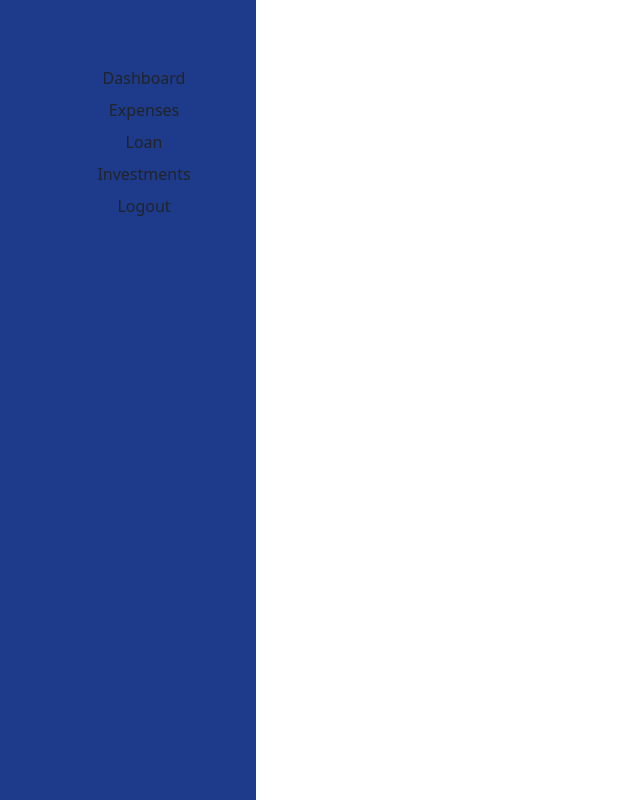
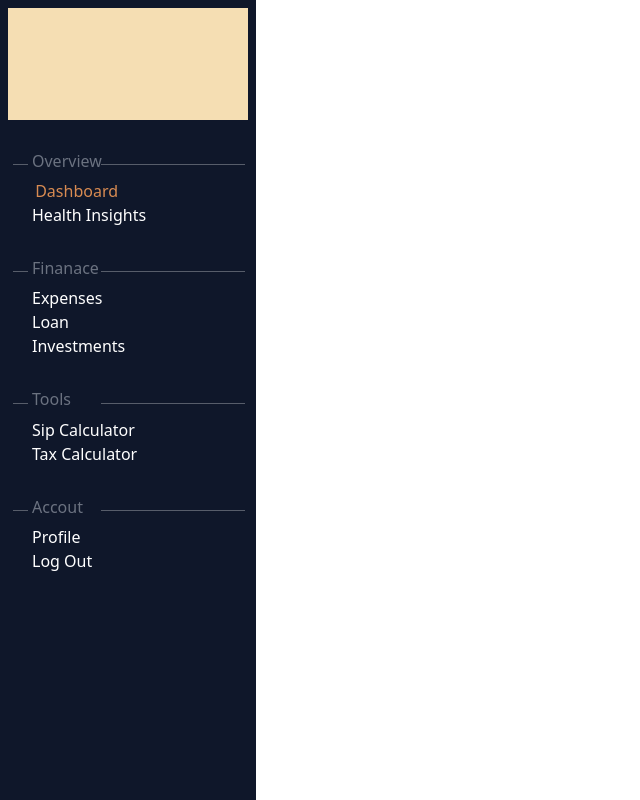
Before and after one commit to vibhasJayavantNatekar/Personal-Finance-Intelligence, a React (Vite) app in the folder frontend/: page /dash in a window 1280 px wide. Shown: the whole page, without its empty margins (0-640 px from the left). Built offline with nearby package versions, Linux system fonts and the light colour scheme.

Commit message:
Design a Sidebar Component

```diff
--- a/frontend/package.json
+++ b/frontend/package.json
@@ -14,7 +14,7 @@
     "bootstrap": "^5.3.8",
     "react": "^19.1.1",
     "react-dom": "^19.1.1",
-    "react-router-dom": "^7.14.1"
+    "react-router-dom": "^7.15.1"
   },
   "devDependencies": {
     "@eslint/js": "^9.33.0",
--- a/frontend/src/App.jsx
+++ b/frontend/src/App.jsx
@@ -20,6 +20,18 @@ function App() {
           <Route path='/register' element={<Register/>} />
           <Route path="/dash" element={<Dashboard/>} />
 
+          <Route path="/healthIn" element={<Dashboard/>} />
+          <Route path="/expenses" element={<Dashboard/>} />
+          <Route path="/investments" element={<Dashboard/>} />
+
+          <Route path="/loan" element={<Dashboard/>} />
+          <Route path="/sipCalc" element={<Dashboard/>} />
+          <Route path="/taxCalc" element={<Dashboard/>} />
+          <Route path="/profile" element={<Dashboard/>} />
+          <Route path="/logout" element={<Dashboard/>} />
+
+
+
         </Routes>
 
 
--- a/frontend/src/Componets/Sidebar.css
+++ b/frontend/src/Componets/Sidebar.css
@@ -1,21 +1,83 @@
-.sidebar_wrapper{
-background-color: #1E3A8A ;
+.sidebar_wrapper {
+  background-color: #0F172A;
   float: left;
   width: 20%;
   height: 100vh;
 }
 
-.sidebar_container{
+.sidebar_container {
   text-align: center;
-
   display: block;
   align-content: center;
   height: 300px;
+  color: #F9FAFB;
+}
+.sidebar_itemWrappe{
+  margin-top: 3rem;
+  padding: 1rem;
+  margin-left:1rem;
+
 }
 
-.sidebar_itemContainer >ul{
+
+.logo {
+  background-color: wheat;
+  height: 7rem;
+  margin: .5rem;
+}
+
+.itemContainer {
+  margin-left: 1rem;
+  padding-left: 1rem;
+  margin-top: 2rem;
+  text-align: left;
+}
+
+.itemCat {
+  color: #6B7280;
+  position: relative;
+
+}
+
+.itemCat::before {
+    content: "";
+    position: absolute;
+    width: 9rem;
+    height: 1px;
+
+    background-color: rgba(255,255,255,0.3);
+    bottom: 6px;
+    left: 31%;
+
+}
+
+.itemCat::after {
+    content: "";
+    position: absolute;
+    width: .9rem;
+    height: 1px;
+
+    background-color: rgba(255,255,255,0.3);
+    bottom: 6px;
+    right: 102%;
+
+}
+
+.itemContainer >ul{
   list-style: none;
-    display: flex;
-    flex-direction: column;
-    gap: .5rem;
+  padding: 0;
+
+
 }
+
+.sidebarItem{
+  text-decoration: none;
+  color: white;
+  margin-bottom: .5rem;
+}
+
+.activeLink{
+   /* background-color:#D88B52; */
+   color:#D88B52;
+   padding: .2rem;
+}
--- a/frontend/src/Componets/Sidebar.jsx
+++ b/frontend/src/Componets/Sidebar.jsx
@@ -1,5 +1,6 @@
 import React from 'react'
 import '../Componets/Sidebar.css'
+import { NavLink } from 'react-router-dom'
 
 const Sidebar = () => {
     return (
@@ -7,14 +8,109 @@ const Sidebar = () => {
 
             <div className="sidebar_wrapper">
                 <div className="sidebar_container">
-        <div className="sidebar_itemContainer">
+                    <div className="sidebar_itemWrapper">
+
+                        <div className="logo">
+
+
+                        </div>
+
+                        <div className="itemContainer">
+                            <h6 className="itemCat">Overview</h6>
                             <ul>
-                <li>Dashboard </li>
-                <li>Expenses</li>
-                <li>Loan</li>
-                <li>Investments</li>
-                <li>Logout</li>
+                                <li>
+                                    <NavLink to='/dash' className={({ isActive }) =>
+                                        isActive ? "activeLink sidebarItem" : "sidebarItem"
+                                    } > Dashboard </NavLink>
+
+                                </li>
+
+                                <li>
+                                    <NavLink to='/healthIn' className={({ isActive }) =>
+                                        isActive ? "activeLink sidebarItem" : "sidebarItem"
+                                    } >  Health Insights </NavLink>
+
+                                </li>
+
+
                             </ul>
+
+                        </div>
+
+                        <div className="itemContainer">
+                            <h6 className="itemCat">Finanace</h6>
+                            <ul>
+
+                                <li>
+                                    <NavLink to='/expenses' className={({ isActive }) =>
+                                        isActive ? "activeLink sidebarItem" : "sidebarItem"
+                                    } >  Expenses </NavLink>
+                                </li>
+
+                                <li>
+                                    <NavLink to='/loan' className={({ isActive }) =>
+                                        isActive ? "activeLink sidebarItem" : "sidebarItem"
+                                    } > Loan </NavLink>
+                                </li>
+
+                                <li>
+                                    <NavLink to='/investments' className={({ isActive }) =>
+                                        isActive ? "activeLink sidebarItem" : "sidebarItem"
+                                    } > Investments </NavLink>
+
+                                </li>
+                            </ul>
+
+                        </div>
+
+                        <div className="itemContainer">
+                            <h6 className="itemCat">Tools</h6>
+                            <ul>
+
+                                <li>
+                                    <NavLink to='/sipCalc' className={({ isActive }) =>
+                                        isActive ? "activeLink sidebarItem" : "sidebarItem"
+                                    } >   Sip Calculator </NavLink>
+
+
+                                </li>
+
+                                <li>
+
+                                    <NavLink to='/taxCalc' className={({ isActive }) =>
+                                        isActive ? "activeLink sidebarItem" : "sidebarItem"
+                                    } > Tax Calculator </NavLink>
+
+                                </li>
+
+                            </ul>
+
+                        </div>
+
+                        <div className="itemContainer">
+                            <h6 className="itemCat">Accout</h6>
+                            <ul>
+
+                                <li>
+
+                                    <NavLink to='/profile' className={({ isActive }) =>
+                                        isActive ? "activeLink sidebarItem" : "sidebarItem"
+                                    } >   Profile </NavLink>
+
+                                </li>
+                                <li>
+                                    <NavLink to='/logout' className={({ isActive }) =>
+                                        isActive ? "activeLink sidebarItem" : "sidebarItem"
+                                    }>    Log Out </NavLink>
+
+                                </li>
+                            </ul>
+
+                        </div>
+
+
+
+
                     </div>
                 </div>
             </div>
```
Also changed, not shown: 1 other file (tests, documents, lock files or other folders). Lines whose indentation alone changed are shown as unchanged.
